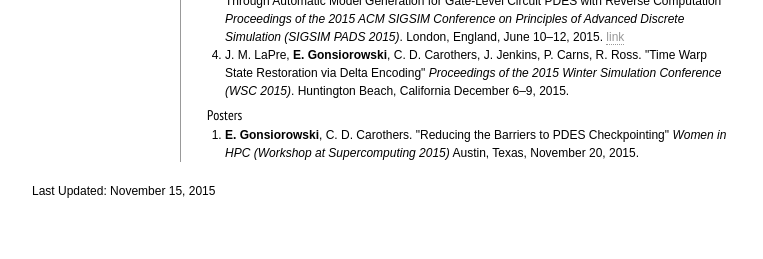
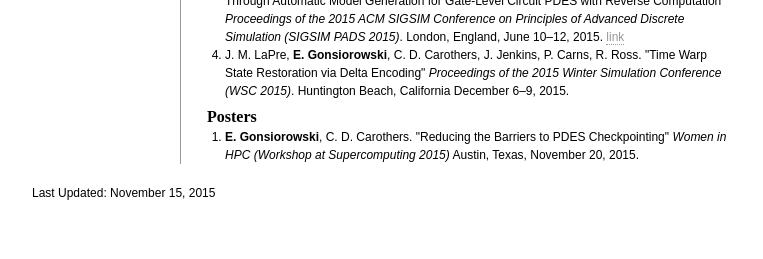
Before and after one commit to gonsie/gonsie.github.io, a Jekyll site: the page index.html, which Jekyll copies as it is, in a window 1280 px wide. Shown: the part 1469-1728 px from the top of the page, without its empty margins (258-1021 px from the left). Built offline with Jekyll 4.4.1, drawn with Linux system fonts in a browser that asks for light colours; some web fonts are replaced; Markdown is read by kramdown in place of the engine named in the settings.

Commit message:
Update index.html

```diff
--- a/index.html
+++ b/index.html
@@ -281,7 +281,7 @@
                                   </li>
 				</ol>
 
-				<h2 class="smartmargin">Posters</h2>
+				<h2 class="smartmargin"><strong>Posters</strong></h2>
 				<ol>
 					<li><strong>E. Gonsiorowski</strong>, C. D. Carothers.
 					"Reducing the Barriers to PDES Checkpointing"
```
